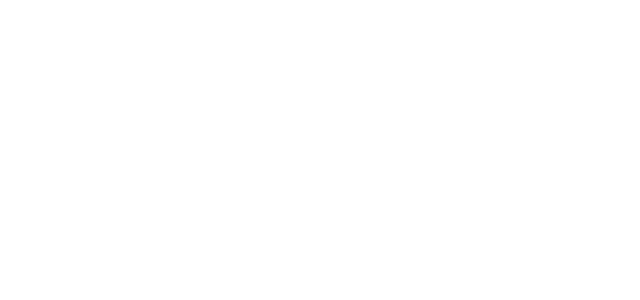
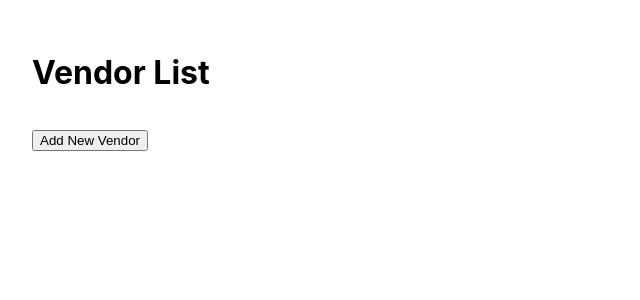
Before and after one commit to Samith-Ailapperuma/Inventory_Mgt_System, a React (Create React App) app in the folder web/: page /vendors in a window 1280 px wide. Before the commit this address had no page. Shown: the top 300 px of the page, without its empty margins (0-640 px from the left). Built offline with nearby package versions, Linux system fonts and the light colour scheme.

Commit message:
Added initial vendor page implementation

```diff
--- a/web/src/App.js
+++ b/web/src/App.js
@@ -3,6 +3,7 @@
 import { BrowserRouter, Routes, Route } from 'react-router-dom';
 import Home from './pages/Home/Home';
 import Sales from "./pages/Sales/AddSales";
+import Vendors from "./pages/Vendors/Vendors";
 
 function App() {
   return (
@@ -17,6 +18,7 @@
     <Routes>
       <Route path="/" element={<Home/>}/>
       <Route path="/sales/add" element={<Sales/>}/>
+      <Route path="/vendors" element={<Vendors/>}/>
     </Routes>
    </BrowserRouter>
   );
--- a/web/src/pages/Vendors/Vendors.css
+++ b/web/src/pages/Vendors/Vendors.css
@@ -0,0 +1,16 @@
+.vendor-page {
+    display: flex;
+    flex-direction: column;
+    gap: 1rem;
+    margin: 2rem
+}
+
+
+.vendor-buttons {
+    display: flex;
+    justify-content: space-around;
+    gap: 1.5rem;
+    flex-wrap: wrap;
+    flex-direction: column;
+    align-items: flex-start;
+}
--- a/web/src/pages/Vendors/Vendors.jsx
+++ b/web/src/pages/Vendors/Vendors.jsx
@@ -1,5 +1,15 @@
 import React from "react";
+import './Vendors.css'
 
 export default function Vendors() {
 
+    return(
+        <div className="vendor-page">
+            <h1>Vendor List</h1>
+
+            <div className="vendor-buttons">
+                <button>Add New Vendor</button>
+            </div>
+        </div>
+    )
 }
```
